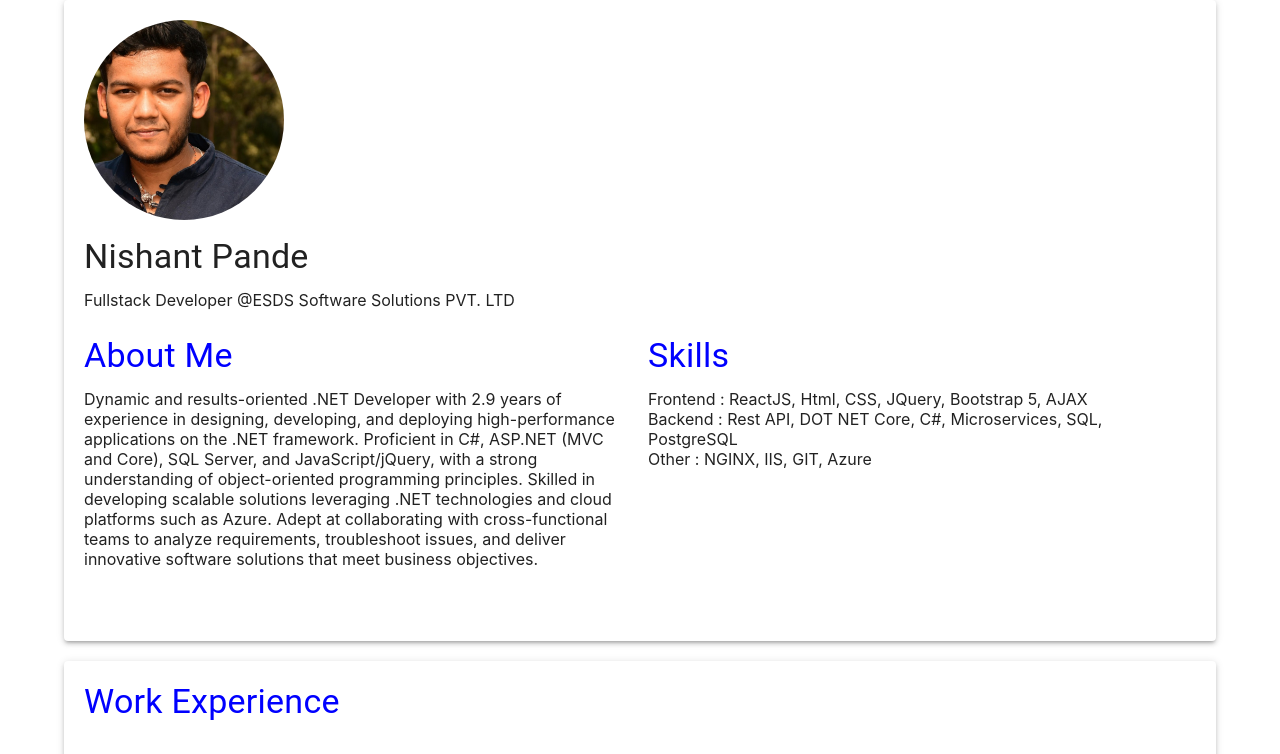
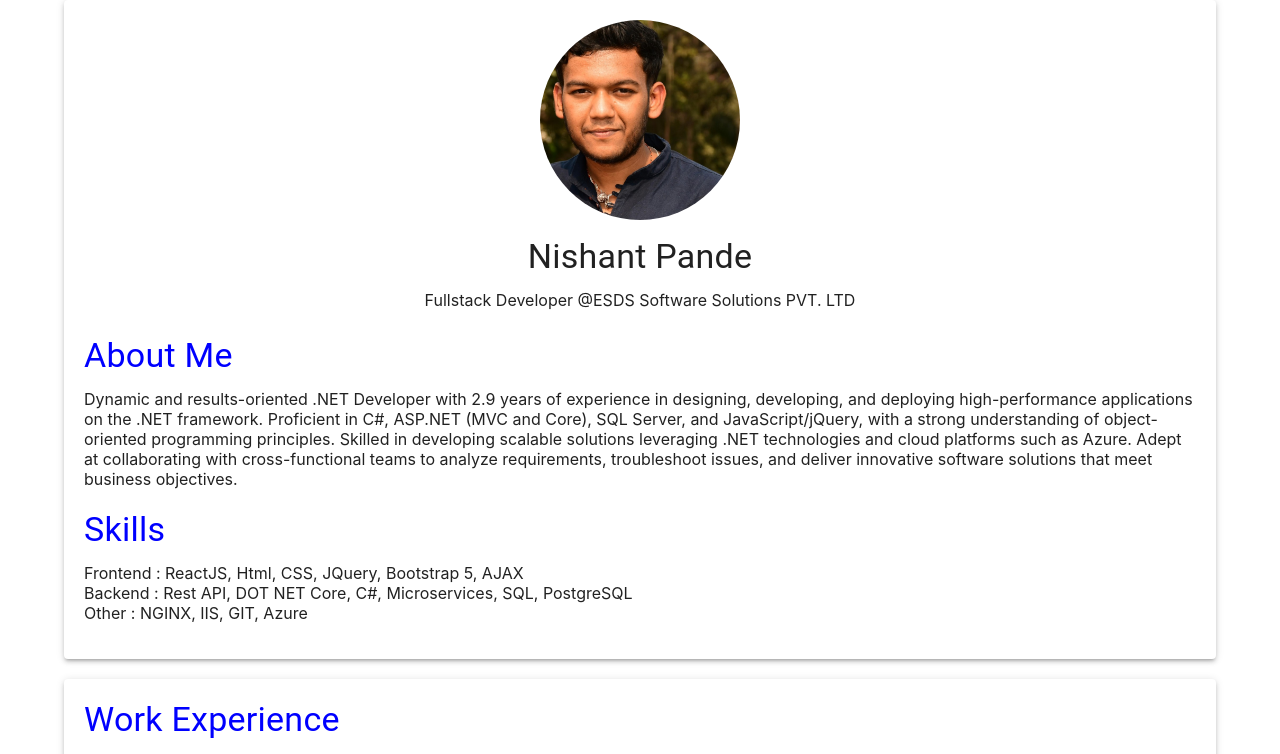
Before and after one commit to nishant4214/user-profile-app, a React (Create React App) app: page / in a window 1280 px wide. Shown: the top 754 px of the page. Built offline with nearby package versions, Linux system fonts and the light colour scheme; no server answers.

Commit message:
changes made

```diff
--- a/package.json
+++ b/package.json
@@ -15,6 +15,7 @@
     "axios": "^1.7.7",
     "react": "^18.3.1",
     "react-dom": "^18.3.1",
+    "react-script": "^2.0.5",
     "react-scripts": "5.0.1",
     "web-vitals": "^2.1.4"
   },
--- a/src/UserProfile.jsx
+++ b/src/UserProfile.jsx
@@ -40,23 +40,23 @@
   return (
     <Container maxWidth="lg">
       <Paper elevation={3} style={{ padding: '20px' }}>
-        <Box display="flex" flexDirection="column" alignItems="left">
+        <Box display="flex" flexDirection="column" alignItems="center">
           <Avatar
             sx={{ width: 200, height: 200, mb: 2 }}
             src={profilePic}
             alt={userData.name}
           />
 
-          <Typography variant="h4" align="left" gutterBottom>
+          <Typography variant="h4" align="center" gutterBottom>
             {userData.name}
           </Typography>
-          <Typography variant="h7" align="left" gutterBottom>
+          <Typography variant="h7" align="center" gutterBottom>
             {userData.title} @{userData.company}
           </Typography>
           <br/>
         </Box>
         <Grid2 container spacing={2}>
-          <Grid2  size={6}  spacing={2}>
+          <Grid2  size={12}  spacing={2}>
             <Typography color='blue' variant="h4" align="left" gutterBottom>
               About Me
             </Typography>
@@ -64,8 +64,6 @@
               {userData.bio}
             </Typography>
             <br/><br/>
-          </Grid2>
-          <Grid2 size={6}  spacing={2}>
             <Typography color='blue' variant="h4" align="left" gutterBottom>
               Skills
             </Typography>
@@ -81,8 +79,6 @@
               Other : {userData.otherSkills}
             </Typography>
             <br/>
-          </Grid2>
-          <Grid2  size={12}  spacing={2}>
             <Box display="flex" justifyContent="center" spacing={2}>
               <IconButton
                 variant="contained"
@@ -123,6 +119,7 @@
       <Education sortedEducations={sortedEducations}/>
       <br/>
       <CommentsSection projectId={1}/>
+      <br/>
       <Contact Contact={userData}/>
 
     </Container>
```
Also changed, not shown: src/profile.json, 1 other file (tests, documents, lock files or other folders).
